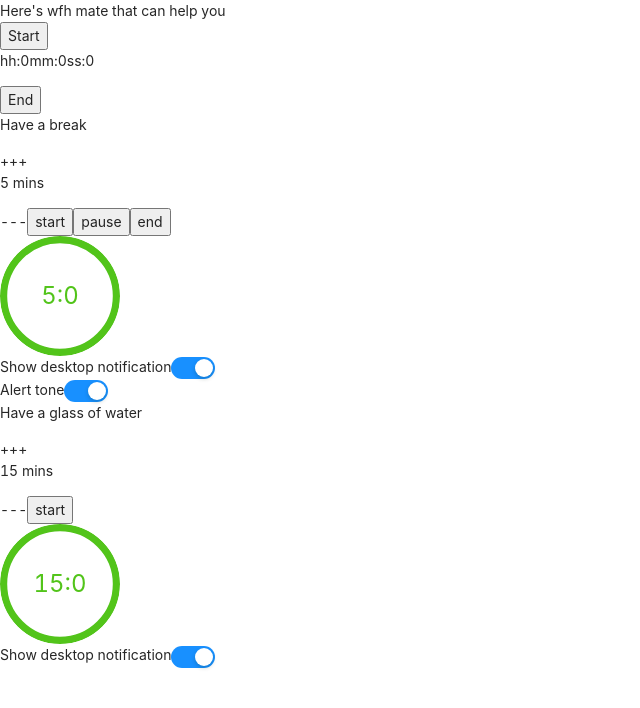
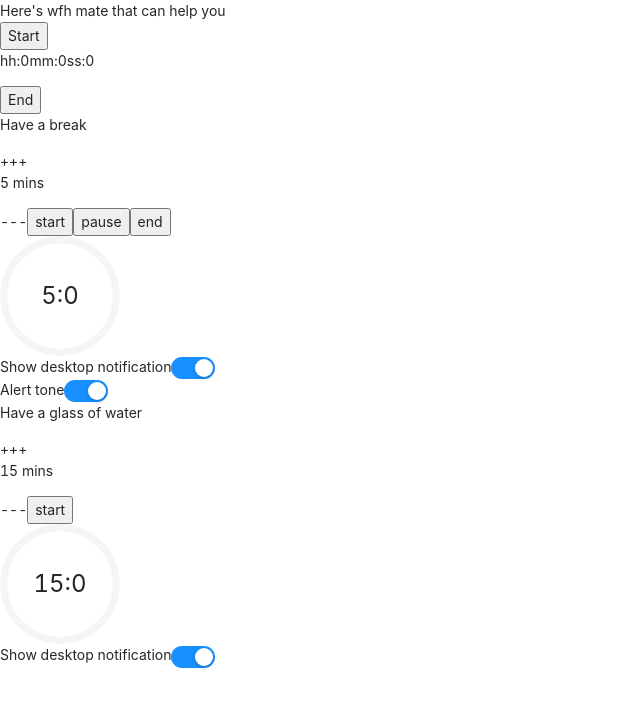
Before and after one commit to karthick3018/wfh-mate, a React (Create React App) app: page / in a window 1280 px wide. Shown: the top 708 px of the page, without its empty margins (0-640 px from the left). Built offline with nearby package versions, Linux system fonts and the light colour scheme.

Commit message:
progress calculation change

```diff
--- a/src/uiElements/progress.js
+++ b/src/uiElements/progress.js
@@ -5,8 +5,14 @@ const ProgressBar = ({time:{minutes=0,seconds=0},totalTime})=>{
   const [progressValue,setProgressValue] = useState(0);
 
   useEffect(() => {
-      setProgressValue((minutes/totalTime)*100)
+      setProgressValue(((totalTime-minutes)/totalTime)*100)
   }, [totalTime,minutes])
+
+  useEffect(() => {
+    if(seconds!==0 && minutes===0){
+     setProgressValue(95)
+    }
+  }, [seconds,minutes])
 
   return(
     <div>
```
